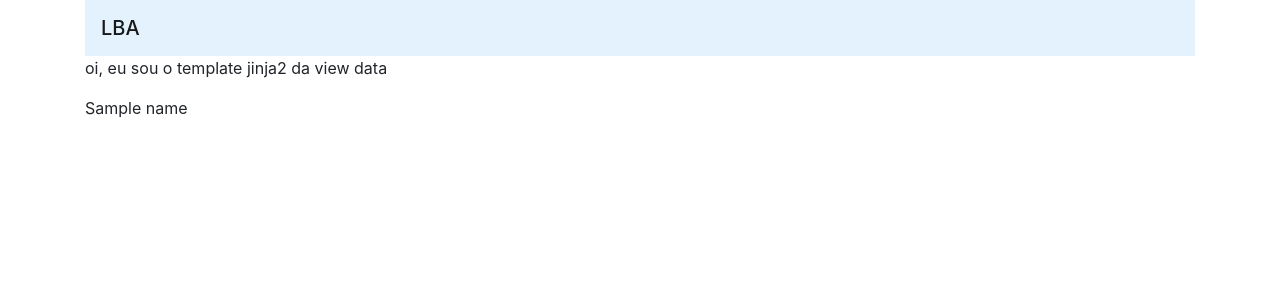
After one commit to yanomateus/lba-data-validator, a Python web app: template lba_data_validator/templates/data.jinja2 in a window 1280 px wide. The commit adds this page. Shown: the top 300 px of the page. Run offline with Jinja, Linux system fonts and the light colour scheme; the template is opened without the code that fills it: most values are stand-ins (such as "Sample title", 1, 10 or a date in 2020); some libraries are stand-ins or nearby versions.

Commit message:
implement layout template and mock for the data view

```diff
--- a/lba_data_validator/routes.py
+++ b/lba_data_validator/routes.py
@@ -9,4 +9,3 @@ def includeme(config):
     config.add_view(authors_view, route_name='authors', renderer="json")
 
     config.add_route('data', '/data')
-    config.add_view(data_view, route_name='data')
--- /dev/null
+++ b/lba_data_validator/templates/data.jinja2
@@ -0,0 +1,10 @@
+{% extends "layout.jinja2" %}
+
+{% block title %}
+  data
+{% endblock %}
+
+{% block body_content %}
+  <p>oi, eu sou o template jinja2 da view data</p>
+  <p>{{ name }}</p>
+{% endblock %}
--- a/lba_data_validator/templates/layout.jinja2
+++ b/lba_data_validator/templates/layout.jinja2
@@ -2,63 +2,24 @@
 <html lang="{{request.locale_name}}">
   <head>
     <meta charset="utf-8">
-    <meta http-equiv="X-UA-Compatible" content="IE=edge">
-    <meta name="viewport" content="width=device-width, initial-scale=1.0">
-    <meta name="description" content="pyramid web application">
-    <meta name="author" content="Pylons Project">
-    <link rel="shortcut icon" href="{{request.static_url('lba_data_validator:static/pyramid-16x16.png')}}">
+    <title>{% block title %}{% endblock %}</title>
 
-    <title>Cookiecutter Starter project for the Pyramid Web Framework</title>
-
-    <!-- Bootstrap core CSS -->
-    <link rel="stylesheet" href="//maxcdn.bootstrapcdn.com/bootstrap/3.3.7/css/bootstrap.min.css" integrity="sha384-BVYiiSIFeK1dGmJRAkycuHAHRg32OmUcww7on3RYdg4Va+PmSTsz/K68vbdEjh4u" crossorigin="anonymous">
-
-    <!-- Custom styles for this scaffold -->
-    <link href="{{request.static_url('lba_data_validator:static/theme.css')}}" rel="stylesheet">
-
-    <!-- HTML5 shiv and Respond.js IE8 support of HTML5 elements and media queries -->
-    <!--[if lt IE 9]>
-      <script src="//oss.maxcdn.com/libs/html5shiv/3.7.0/html5shiv.js" integrity="sha384-0s5Pv64cNZJieYFkXYOTId2HMA2Lfb6q2nAcx2n0RTLUnCAoTTsS0nKEO27XyKcY" crossorigin="anonymous"></script>
-      <script src="//oss.maxcdn.com/libs/respond.js/1.4.2/respond.min.js" integrity="sha384-ZoaMbDF+4LeFxg6WdScQ9nnR1QC2MIRxA1O9KWEXQwns1G8UNyIEZIQidzb0T1fo" crossorigin="anonymous"></script>
-    <![endif]-->
+    <link rel="stylesheet" href="https://stackpath.bootstrapcdn.com/bootstrap/4.3.1/css/bootstrap.min.css" integrity="sha384-ggOyR0iXCbMQv3Xipma34MD+dH/1fQ784/j6cY/iJTQUOhcWr7x9JvoRxT2MZw1T" crossorigin="anonymous">
   </head>
 
   <body>
 
-    <div class="starter-template">
-      <div class="container">
-        <div class="row">
-          <div class="col-md-2">
-            <img class="logo img-responsive" src="{{request.static_url('lba_data_validator:static/pyramid.png') }}" alt="pyramid web framework">
-          </div>
-          <div class="col-md-10">
-            {% block content %}
-                <p>No content</p>
-            {% endblock content %}
-          </div>
-        </div>
-        <div class="row">
-          <div class="links">
-            <ul>
-              <li><i class="glyphicon glyphicon-cog icon-muted"></i><a href="https://github.com/Pylons/pyramid">Github Project</a></li>
-              <li><i class="glyphicon glyphicon-globe icon-muted"></i><a href="https://webchat.freenode.net/?channels=pyramid">IRC Channel</a></li>
-              <li><i class="glyphicon glyphicon-home icon-muted"></i><a href="https://pylonsproject.org">Pylons Project</a></li>
-            </ul>
-          </div>
-        </div>
-        <div class="row">
-          <div class="copyright">
-            Copyright &copy; Pylons Project
-          </div>
-        </div>
-      </div>
+    <div class="container">
+      <nav class="navbar navbar-light" style="background-color: #e3f2fd;">
+        <span class="navbar-brand mb-0 h1">LBA</span>
+      </nav>
+
+      {% block body_content %}
+      {% endblock %}
     </div>
 
-
-    <!-- Bootstrap core JavaScript
-    ================================================== -->
-    <!-- Placed at the end of the document so the pages load faster -->
-    <script src="//code.jquery.com/jquery-1.12.4.min.js" integrity="sha256-ZosEbRLbNQzLpnKIkEdrPv7lOy9C27hHQ+Xp8a4MxAQ=" crossorigin="anonymous"></script>
-    <script src="//maxcdn.bootstrapcdn.com/bootstrap/3.3.7/js/bootstrap.min.js" integrity="sha384-Tc5IQib027qvyjSMfHjOMaLkfuWVxZxUPnCJA7l2mCWNIpG9mGCD8wGNIcPD7Txa" crossorigin="anonymous"></script>
+    <script src="https://code.jquery.com/jquery-3.3.1.slim.min.js" integrity="sha384-q8i/X+965DzO0rT7abK41JStQIAqVgRVzpbzo5smXKp4YfRvH+8abtTE1Pi6jizo" crossorigin="anonymous"></script>
+    <script src="https://cdnjs.cloudflare.com/ajax/libs/popper.js/1.14.7/umd/popper.min.js" integrity="sha384-UO2eT0CpHqdSJQ6hJty5KVphtPhzWj9WO1clHTMGa3JDZwrnQq4sF86dIHNDz0W1" crossorigin="anonymous"></script>
+    <script src="https://stackpath.bootstrapcdn.com/bootstrap/4.3.1/js/bootstrap.min.js" integrity="sha384-JjSmVgyd0p3pXB1rRibZUAYoIIy6OrQ6VrjIEaFf/nJGzIxFDsf4x0xIM+B07jRM" crossorigin="anonymous"></script>
   </body>
 </html>
--- a/lba_data_validator/views/data.py
+++ b/lba_data_validator/views/data.py
@@ -1,5 +1,8 @@
 from pyramid.response import Response
+from pyramid.view import view_config
 
+
+@view_config(route_name='data', renderer='../templates/data.jinja2')
 def data_view(request):
 
-    return Response('<b><p>oi</p></b>')
+    return {'name': 'moisés'}
--- a/lba_data_validator/views/home.py
+++ b/lba_data_validator/views/home.py
@@ -1,5 +1,5 @@
 from pyramid.view import view_config
 
-@view_config(route_name='home', renderer='json')
+@view_config(route_name='home', renderer='../templates/layout.jinja2')
 def home_view(request):
-    return {'status': 'ok'}
+    return {}
```
